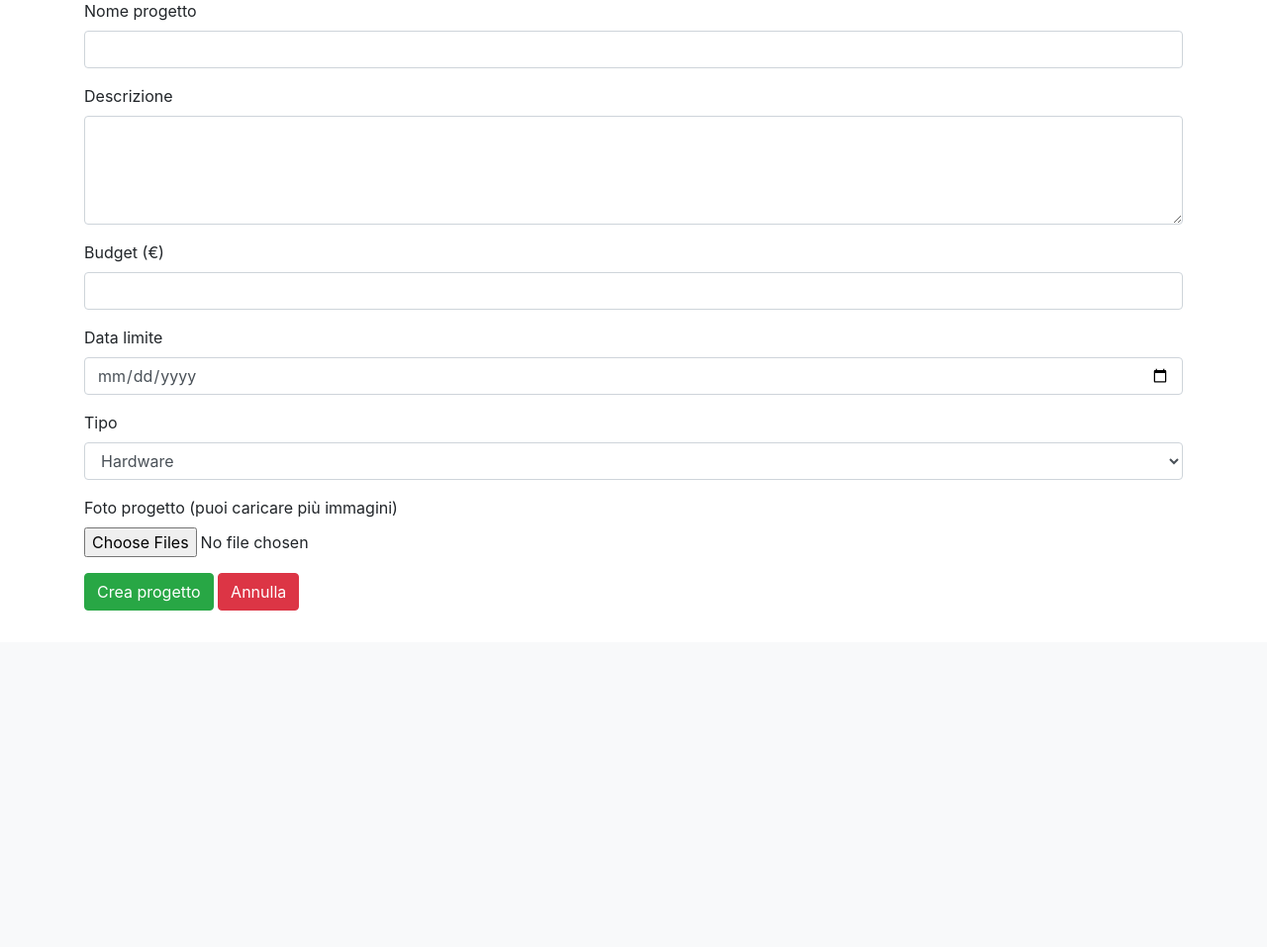
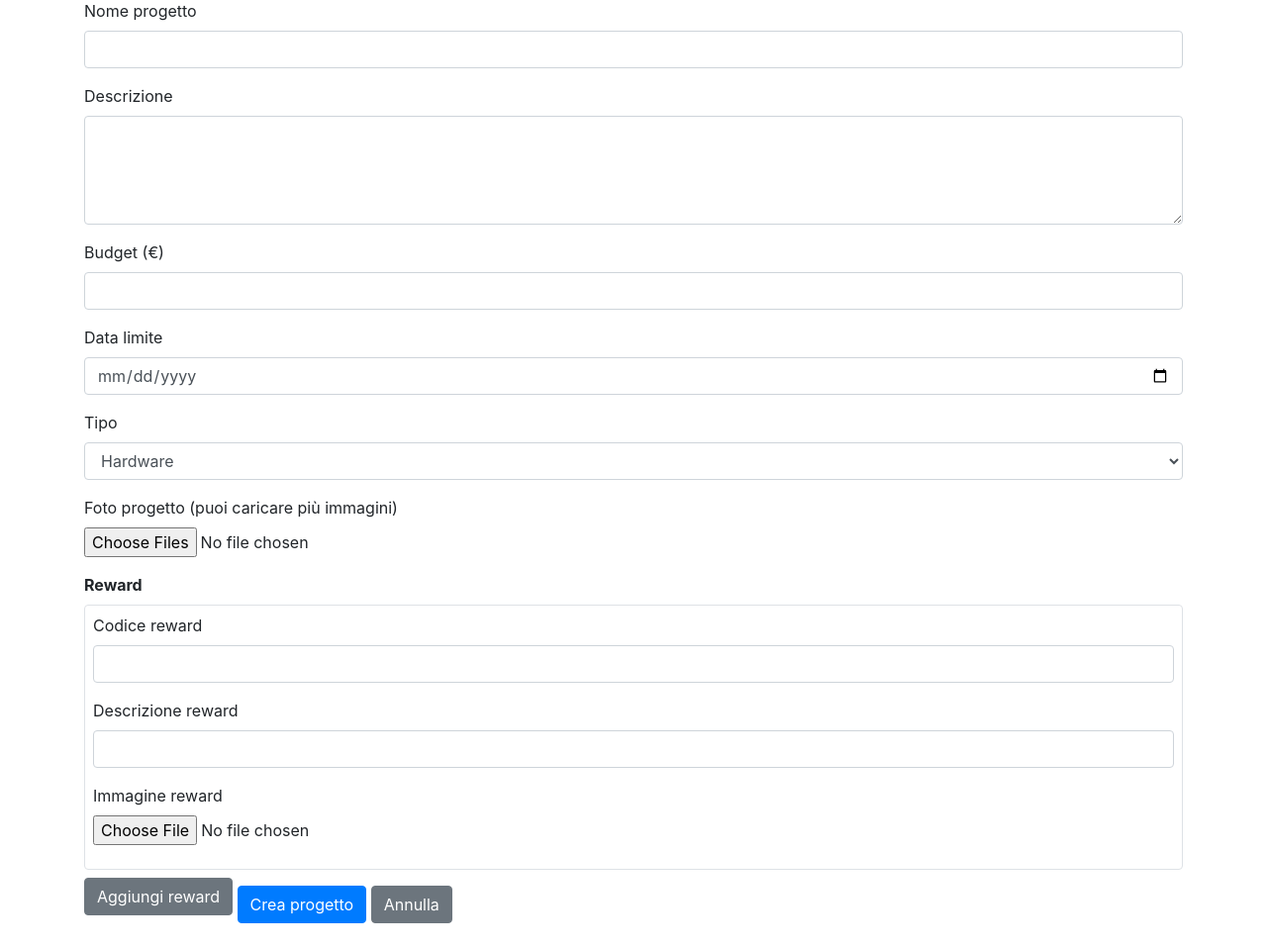
Before and after one commit to francescofuligni/BOSTARTER, a PHP site: page /create-project in a window 1280 px wide. Shown: the part 151-1108 px from the top of the page at 99% size. Before the commit the page ends 768 px from the top, so only its background shows below. Run offline with PHP 8.4, Linux system fonts and the light colour scheme; the visitor is signed in with stand-in values (Sample User, id 1).

Commit message:
fix: js file separated code

```diff
--- /dev/null
+++ b/BoStarter/src/js/create-project.js
@@ -0,0 +1,6 @@
+function addReward() {
+    const section = document.getElementById('rewards-section');
+    const group = section.querySelector('.reward-group').cloneNode(true);
+    group.querySelectorAll('input').forEach(input => input.value = '');
+    section.appendChild(group);
+}
--- a/BoStarter/src/views/create-project.php
+++ b/BoStarter/src/views/create-project.php
@@ -23,6 +23,7 @@ require_once __DIR__ . '/components/navbar.php';
     <meta charset="UTF-8">
     <title>Crea nuovo progetto</title>
     <link rel="stylesheet" href="https://stackpath.bootstrapcdn.com/bootstrap/4.5.2/css/bootstrap.min.css">
+    <script src="/js/create-project.js"></script>
 </head>
 <body>
 <div class="container mt-5">
@@ -61,8 +62,28 @@ require_once __DIR__ . '/components/navbar.php';
             <label for="immagini">Foto progetto (puoi caricare più immagini)</label>
             <input type="file" class="form-control-file" id="immagini" name="immagini[]" accept="image/*" multiple required>
         </div>
-            <button type="submit" class="btn btn-success">Crea progetto</button>
-            <a href="/dashboard" class="btn btn-danger">Annulla</a>
+
+        <div id="rewards-section">
+            <label><strong>Reward</strong></label>
+            <div class="reward-group border rounded p-2 mb-2">
+                <div class="form-group">
+                    <label for="reward_codice[]">Codice reward</label>
+                    <input type="text" class="form-control" name="reward_codice[]" required>
+                </div>
+                <div class="form-group">
+                    <label for="reward_descrizione[]">Descrizione reward</label>
+                    <input type="text" class="form-control" name="reward_descrizione[]" required>
+                </div>
+                <div class="form-group">
+                    <label for="reward_immagine[]">Immagine reward</label>
+                    <input type="file" class="form-control-file" name="reward_immagine[]" accept="image/*" required>
+                </div>
+            </div>
+        </div>
+        <button type="button" class="btn btn-secondary mb-3" onclick="addReward()">Aggiungi reward</button>
+
+        <button type="submit" class="btn btn-primary">Crea progetto</button>
+        <a href="/dashboard" class="btn btn-secondary">Annulla</a>
     </form>
 </div>
 </body>
--- a/BoStarter/src/views/register.php
+++ b/BoStarter/src/views/register.php
@@ -84,7 +84,7 @@ require_once __DIR__ . '/components/navbar.php';
                                     <input type="text" class="form-control" id="security_code" name="security_code" readonly>
                                 </div>
                                 <div class="form-group col-md-4 d-flex align-items-end">
-                                    <button class="btn btn-secondary w-100" type="button" onclick="generateCode()">Genera</button>
+                                    <button class="btn btn-secondary w-100" type="button" onclick="await generateCode()">Genera</button>
                                 </div>
                             </div>
                             <button type="submit" class="btn btn-primary btn-block">Registrati</button>
```
Lines whose indentation alone changed are shown as unchanged.
